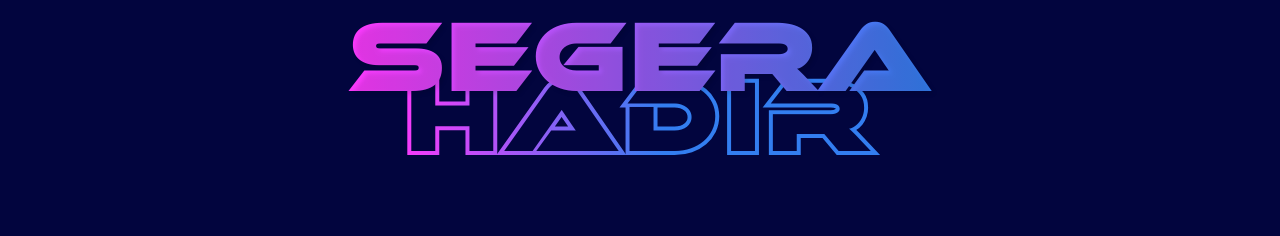
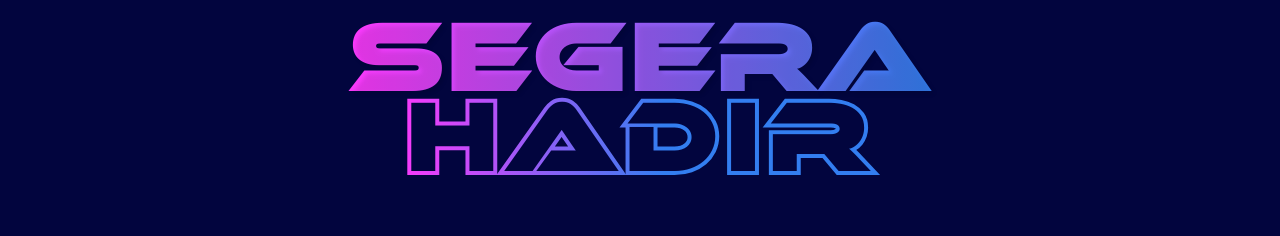
Before and after one commit to zildjianvitoo/srifoton2023fe-deployed, a Next.js app: page /seminar in a window 1280 px wide. Shown: the part 281-517 px from the top of the page. Built offline with nearby package versions, Linux system fonts and the light colour scheme.

Commit message:
style: update space between segera and hadir text

```diff
--- a/components/ComingSoon.jsx
+++ b/components/ComingSoon.jsx
@@ -18,7 +18,7 @@ export default function ComingSoon() {
           <h1 className="z-10 py-3 text-4xl font-bold tracking-wider text-transparent xs:text-5xl md:text-6xl lg:text-8xl bg-gradient-to-r from-pink-srifoton to-blue-srifoton bg-clip-text comingsoon-header-segera">
             Segera
           </h1>
-          <h1 className="px-2 text-4xl font-bold tracking-widest xs:text-5xl md:text-6xl -translate-y-7 lg:-translate-y-12 lg:text-8xl comingsoon-header-hadir dark:comingsoon-header-hadir-dark">
+          <h1 className="px-2 text-4xl font-bold tracking-widest -translate-y-5 xs:text-5xl md:text-6xl lg:-translate-y-7 lg:text-8xl comingsoon-header-hadir dark:comingsoon-header-hadir-dark">
             Hadir
           </h1>
         </div>
```
